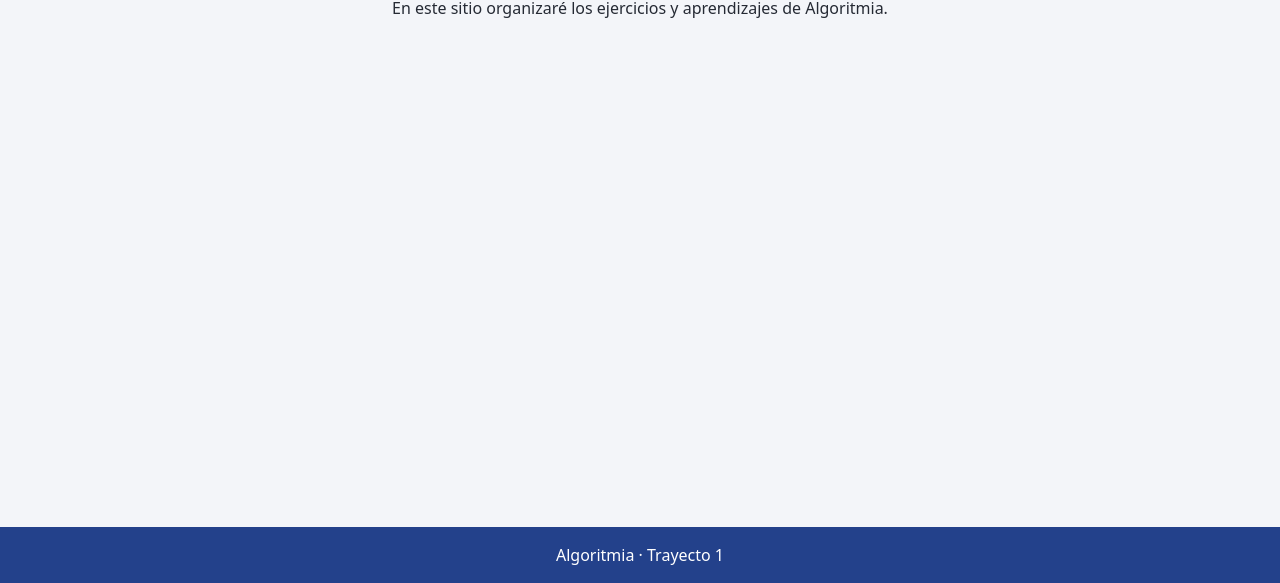
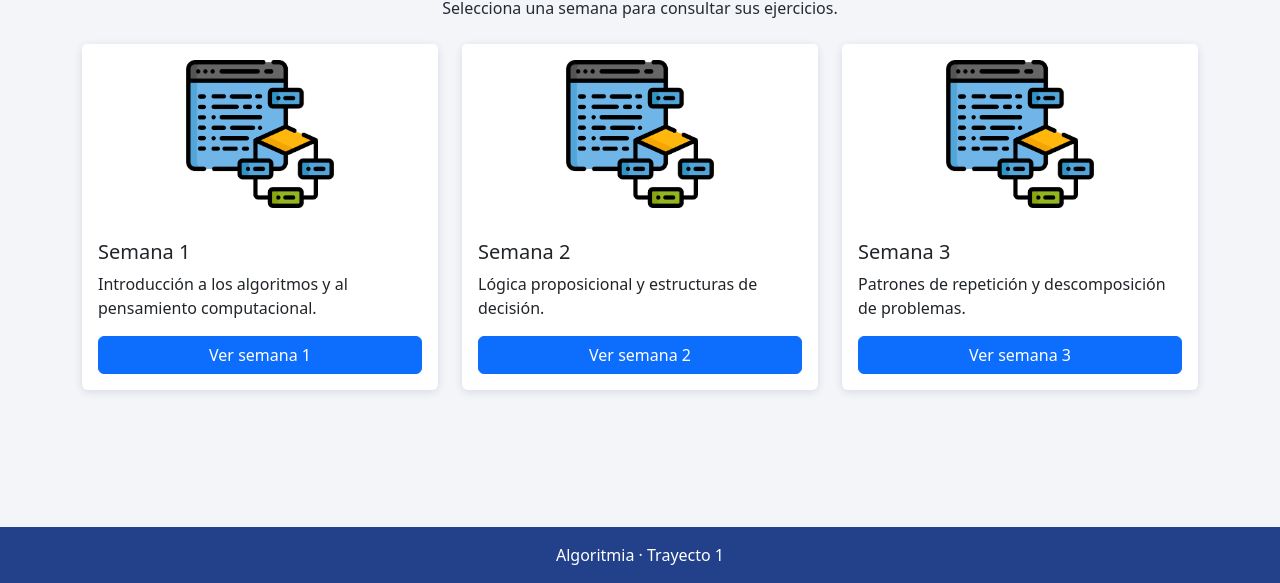
Before and after one commit to YersonFranco/algoritmia, a plain HTML site: page index.html in a window 1280 px wide. Shown: the part 217-800 px from the top of the page. Drawn offline with nearby package versions, Linux system fonts and the light colour scheme.

Commit message:
feat: tarjetas de las semanas en al landing

```diff
--- a/css/style.css
+++ b/css/style.css
@@ -33,6 +33,11 @@ main {
 .tarjeta-semana {
   border: 0;
   box-shadow: 0 2px 8px rgba(20, 35, 65, 0.12);
+  transition: transform 0.2s ease;
+}
+
+.tarjeta-semana:hover {
+  transform: translateY(-4px);
 }
 
 .imagen-tarjeta {
--- a/index.html
+++ b/index.html
@@ -24,9 +24,46 @@
     </header>
 
     <main class="container py-5">
-      <section class="text-center" aria-labelledby="titulo-inicio">
-        <h2 id="titulo-inicio">Bienvenidos</h2>
-        <p class="mb-0">En este sitio organizaré los ejercicios y aprendizajes de Algoritmia.</p>
+      <section aria-labelledby="titulo-semanas">
+        <div class="text-center mb-4">
+          <h2 id="titulo-semanas" class="titulo-seccion">Semanas del trayecto</h2>
+          <p class="mb-0">Selecciona una semana para consultar sus ejercicios.</p>
+        </div>
+
+        <div class="row g-4">
+          <div class="col-12 col-md-6 col-lg-4">
+            <article class="card tarjeta-semana h-100">
+              <img src="img/icon.png" class="card-img-top imagen-tarjeta" alt="Ícono de programación">
+              <div class="card-body d-flex flex-column">
+                <h3 class="card-title h5">Semana 1</h3>
+                <p class="card-text">Introducción a los algoritmos y al pensamiento computacional.</p>
+                <a class="btn btn-primary mt-auto" href="trayecto_1/semana-1/index.html">Ver semana 1</a>
+              </div>
+            </article>
+          </div>
+
+          <div class="col-12 col-md-6 col-lg-4">
+            <article class="card tarjeta-semana h-100">
+              <img src="img/icon.png" class="card-img-top imagen-tarjeta" alt="Ícono de programación">
+              <div class="card-body d-flex flex-column">
+                <h3 class="card-title h5">Semana 2</h3>
+                <p class="card-text">Lógica proposicional y estructuras de decisión.</p>
+                <a class="btn btn-primary mt-auto" href="trayecto_1/semana-2/index.html">Ver semana 2</a>
+              </div>
+            </article>
+          </div>
+
+          <div class="col-12 col-md-6 col-lg-4">
+            <article class="card tarjeta-semana h-100">
+              <img src="img/icon.png" class="card-img-top imagen-tarjeta" alt="Ícono de programación">
+              <div class="card-body d-flex flex-column">
+                <h3 class="card-title h5">Semana 3</h3>
+                <p class="card-text">Patrones de repetición y descomposición de problemas.</p>
+                <a class="btn btn-primary mt-auto" href="trayecto_1/semana-3/index.html">Ver semana 3</a>
+              </div>
+            </article>
+          </div>
+        </div>
       </section>
     </main>
 
```
